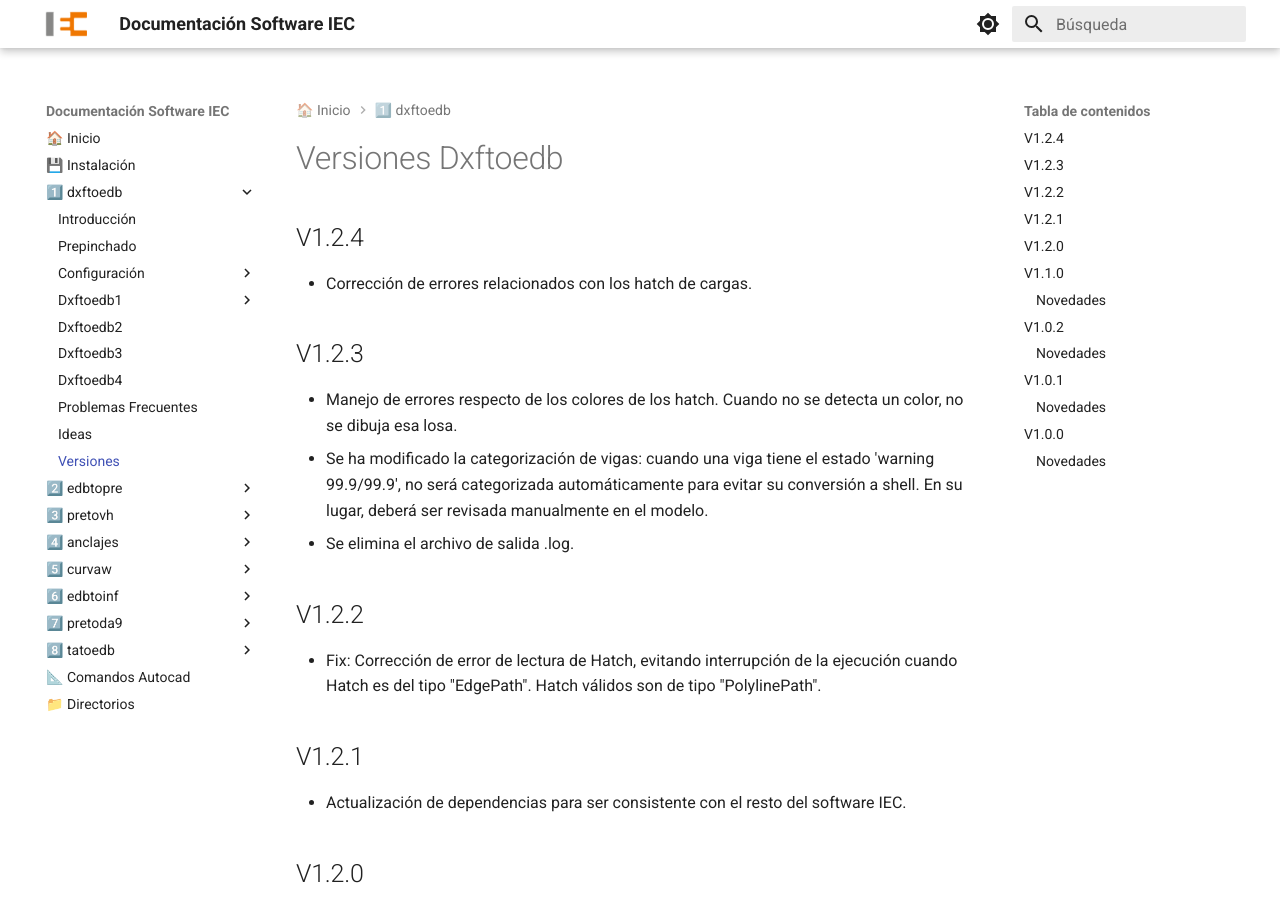
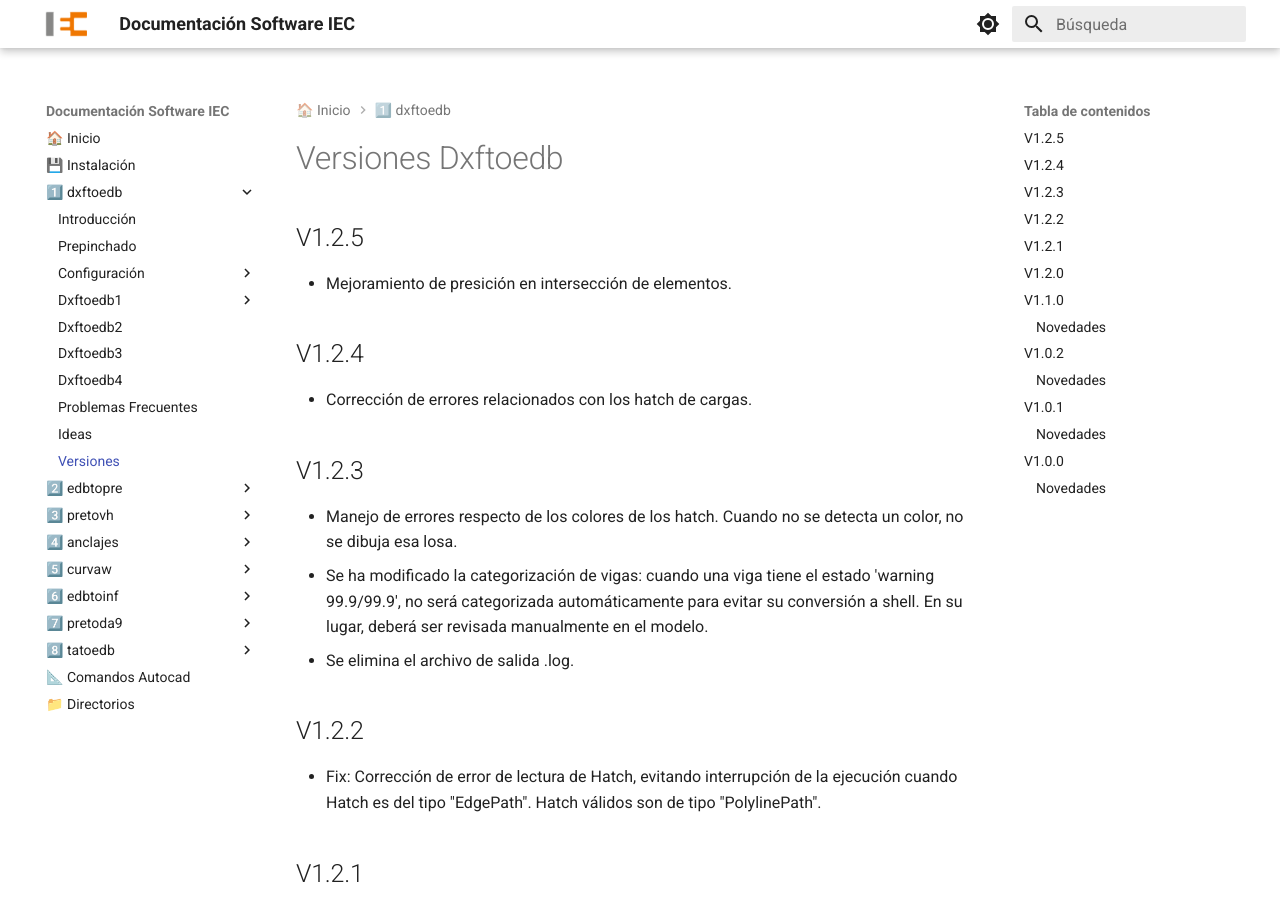
Before and after one commit to iec-ingenieria/documentacion, an MkDocs documentation site: the page built from docs/dxftoedb/versiones.md, in a window 1280 px wide and 900 px high. Built offline with MkDocs 1.6.1 and Material for MkDocs 9.7.7, drawn with Linux system fonts in a browser that asks for light colours.

Commit message:
dxftoedb: version 1.2.5

```diff
--- a/docs/dxftoedb/versiones.md
+++ b/docs/dxftoedb/versiones.md
@@ -1,4 +1,8 @@
 # Versiones Dxftoedb
+
+## V1.2.5
+
+  - Mejoramiento de presición en intersección de elementos.
 
 ## V1.2.4
 
```
